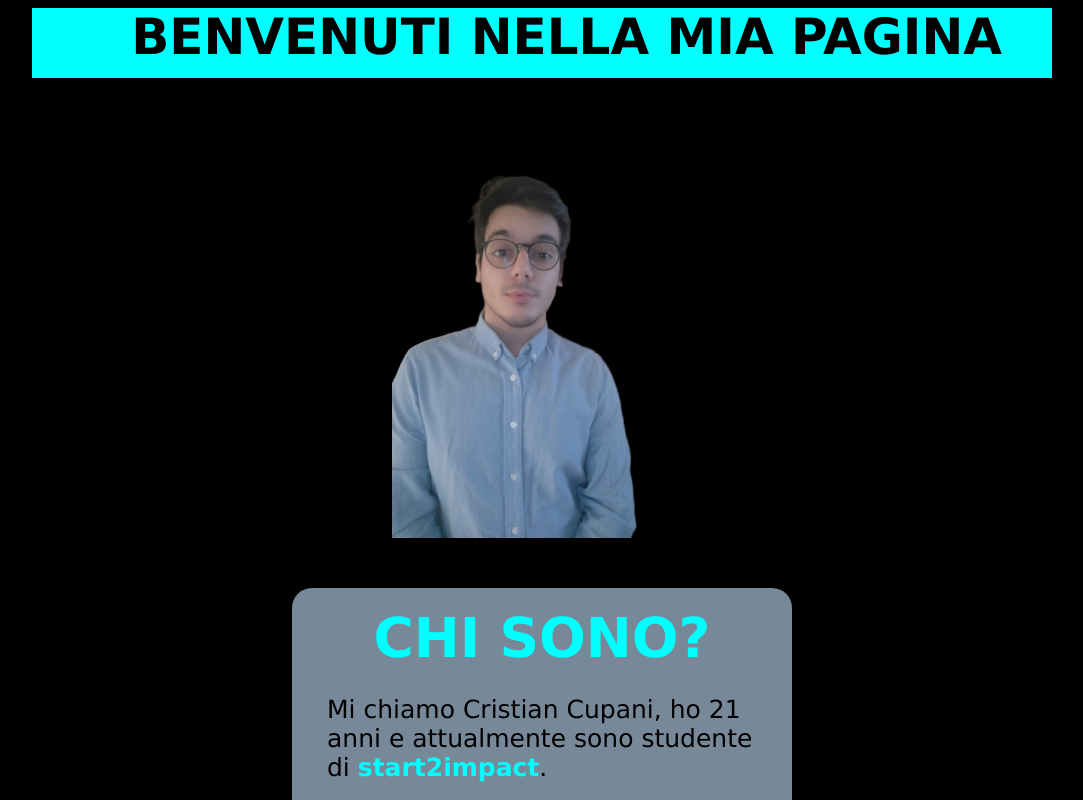
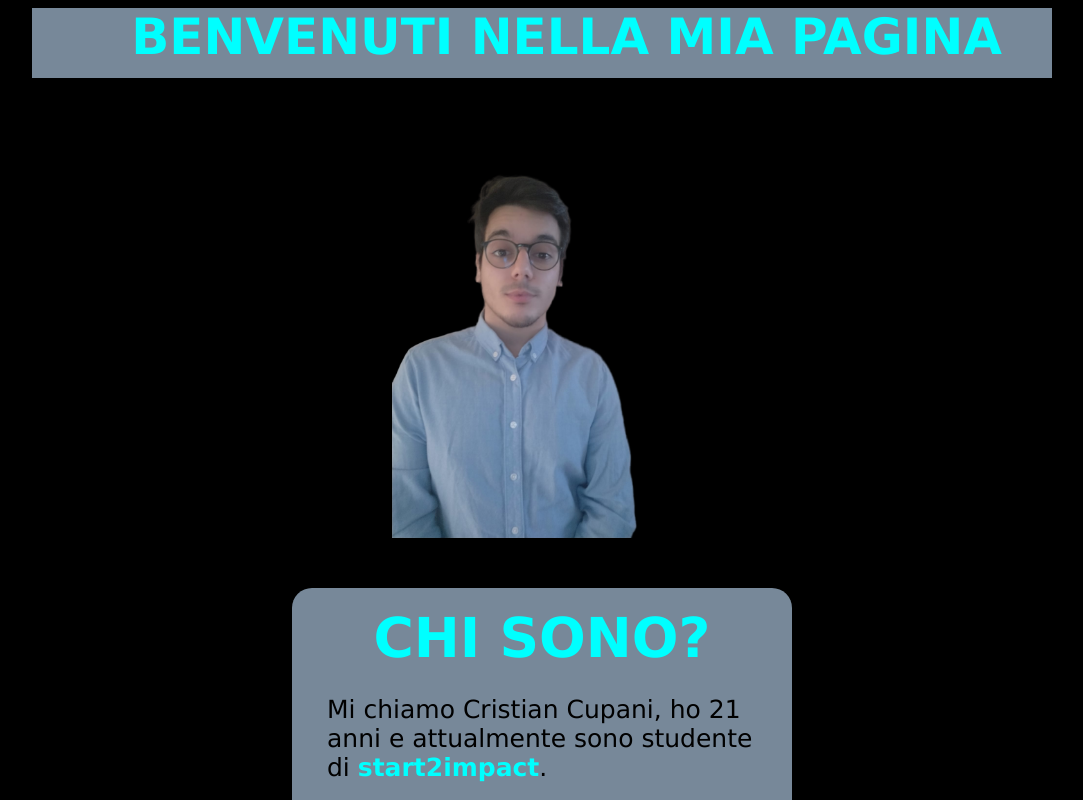
Before and after one commit to Criic98/Progetto-s2i, a plain HTML site: page index.html in a window 1280 px wide. Shown: the top 800 px of the page, without its empty margins (98-1181 px from the left). Drawn offline with Linux system fonts and the light colour scheme.

Commit message:
first commit

```diff
--- a/index.html
+++ b/index.html
@@ -12,7 +12,7 @@
     <center>
 		<header>
 		<div class="header">
-      <p style="position: absolute;top: -50px;right: 50px;"> <b>BENVENUTI NELLA MIA PAGINA</b></p>
+      <p style="position: absolute;top: -50px;right: 50px;"><font color="00FFFF"> <b>BENVENUTI NELLA MIA PAGINA</b></p>
     </center>
   </div>
 </div>
--- a/style.css
+++ b/style.css
@@ -66,7 +66,7 @@ div.header {
   font-size: 50px;
   font-family: "Verdana";
   padding: 10px;
-  background-color: #00FFFF;
+  background-color: #778899;
   width: 1000px;
   height: 50px;
 }
```
